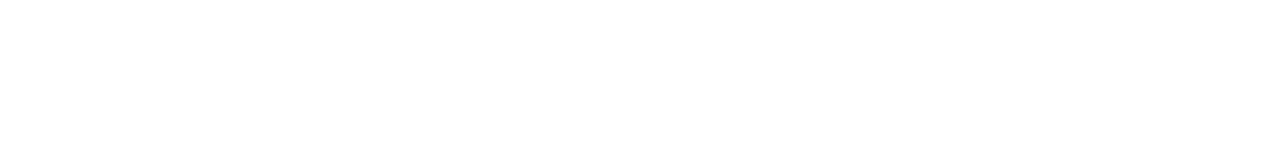
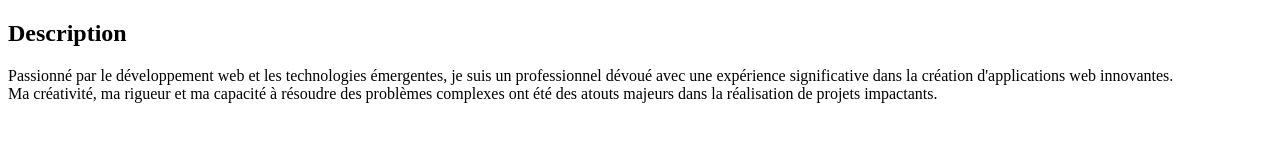
Before and after one commit to Marvin709/git-mon-cv, a plain HTML site: page index.html in a window 1280 px wide. Drawn offline with Linux system fonts and the light colour scheme.

Commit message:
mise en place de la section description

```diff
--- a/index.html
+++ b/index.html
@@ -7,6 +7,9 @@
     </head>
 
     <body>
-
+        <section>
+            <h2>Description</h2>
+            <p>Passionné par le développement web et les technologies émergentes, je suis un professionnel dévoué avec une expérience significative dans la création d'applications web innovantes.<br/> Ma créativité, ma rigueur et ma capacité à résoudre des problèmes complexes ont été des atouts majeurs dans la réalisation de projets impactants.</p>
+        </section>
     </body>
 </html>
```
